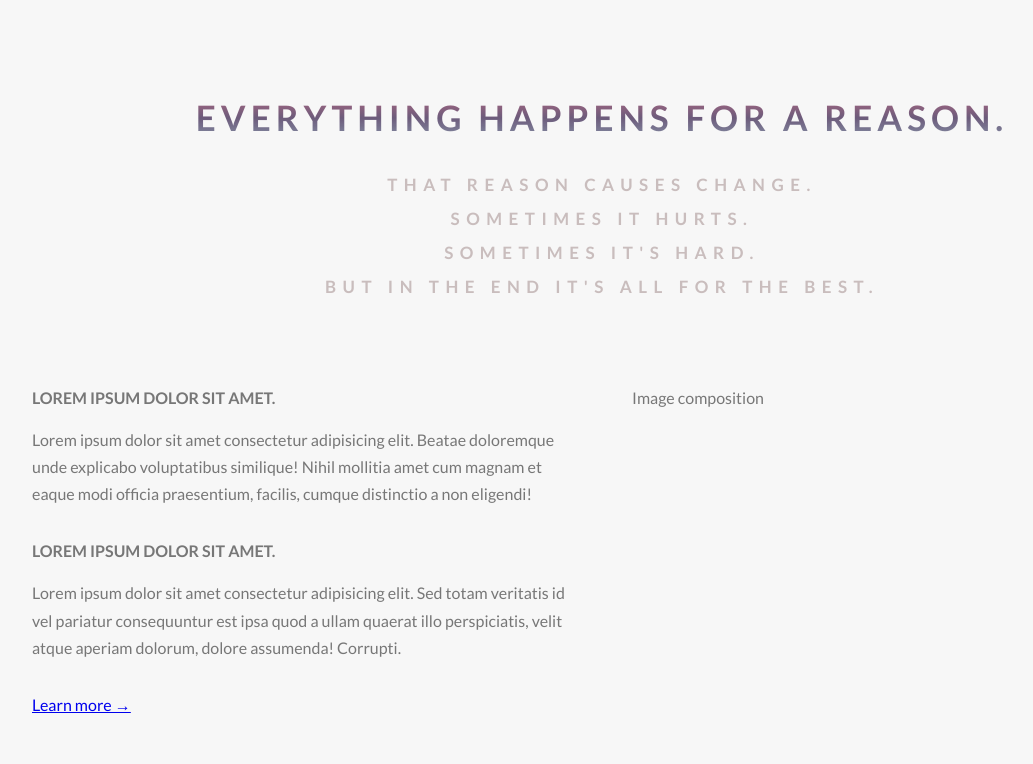
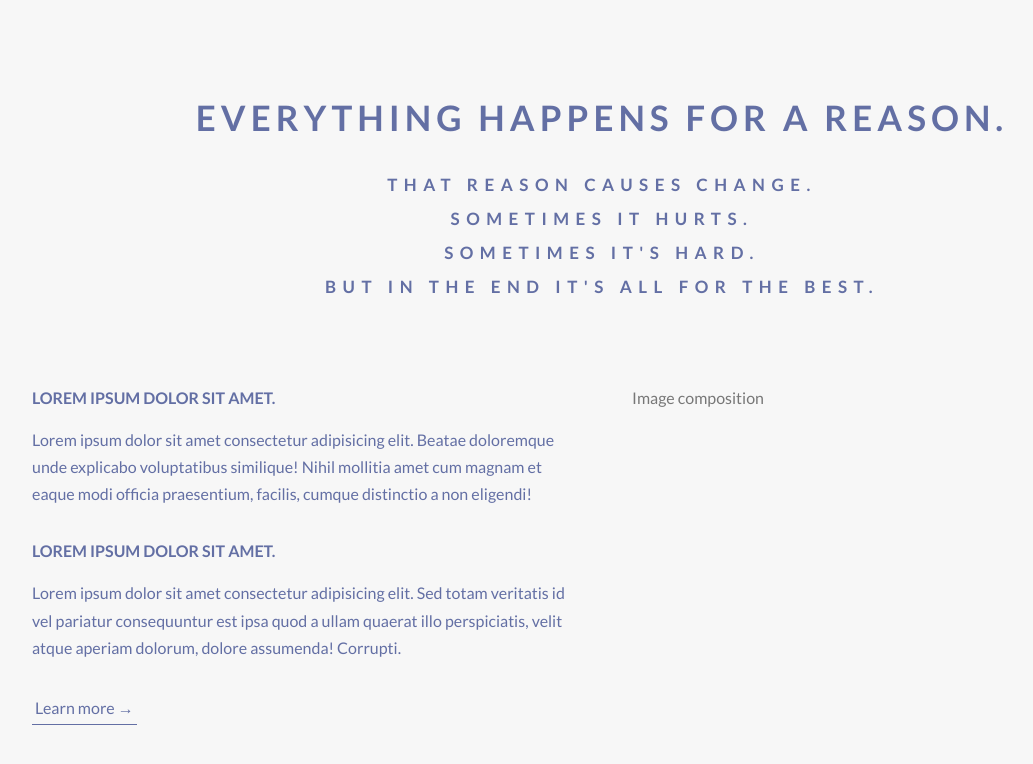
Before and after one commit to seaboyz/portfolio, a website: page index.html in a window 1280 px wide. Shown: the part 792-1556 px from the top of the page, without its empty margins (38-1071 px from the left). Drawn offline with Linux system fonts and the light colour scheme.

Commit message:
Add text-button

```diff
--- a/sass/abstracts/_variables.scss
+++ b/sass/abstracts/_variables.scss
@@ -1,4 +1,6 @@
 // colors
+$color-primary: #636fa4;
+$color-secondary: #e8cbc0;
 $color-white: #fff;
 $color-black: #000;
 $color-grey-dark: #777;
@@ -8,6 +10,9 @@ $color-grey-light-1: #f7f7f7;
 
 $grid-background-color: #eee;
 
+// font
+$default-font-size: 1.6rem;
+
 // grid
 $grid-width: 114rem;
 $gutter-vertical: 8rem;
--- a/sass/base/_typography.scss
+++ b/sass/base/_typography.scss
@@ -1,7 +1,7 @@
 body {
     font-family: 'Lato', sans-serif;
     font-weight: 400;
-    font-size: 1.6rem;
+    font-size: $default-font-size;
     line-height: 1.7;
     color: $color-grey-dark;
 }
@@ -48,7 +48,7 @@ body {
         font-weight: 700;
         letter-spacing: 0.5rem;
         margin-bottom: 2rem;
-        background: linear-gradient(to top, #355b7d89, #6c5b7b, #c06c84);
+        background: linear-gradient(to bottom, $color-primary, $color-primary);
         -webkit-background-clip: text;
         color: transparent;
         transition: all 1s;
@@ -65,20 +65,22 @@ body {
         font-weight: 700;
         letter-spacing: 0.65rem;
         line-height: 2;
-        color: $color-grey-light;
+        color: $color-primary;
     }
 }
 
 .heading-tertiary {
-    font-size: 1.6rem;
+    font-size: $default-font-size;
     font-weight: 700;
     text-transform: uppercase;
+    color: $color-primary;
 }
 
 .paragraph {
-    font-size: 1.6rem;
+    font-size: $default-font-size;
 
     &:not(:last-child) {
         margin-bottom: 3rem;
     }
+    color: $color-primary;
 }
--- a/sass/components/_button.scss
+++ b/sass/components/_button.scss
@@ -33,3 +33,25 @@
         animation-duration: 5s;
     }
 }
+
+.btn-text {
+    &:link,
+    &:visited {
+        color: $color-primary;
+        display: inline-block;
+        text-decoration: none;
+        border-bottom: 1px solid $color-primary;
+        padding: 3px;
+        transition: all 1s;
+    }
+
+    &:hover {
+        background-color: $color-primary;
+        color: $color-white;
+        box-shadow: 0 1rem 2rem rgba($color-black, 0.15);
+        transform: translateY(-2px);
+    }
+
+    &.active {
+    }
+}
```
Also changed, not shown: css/style.css.
